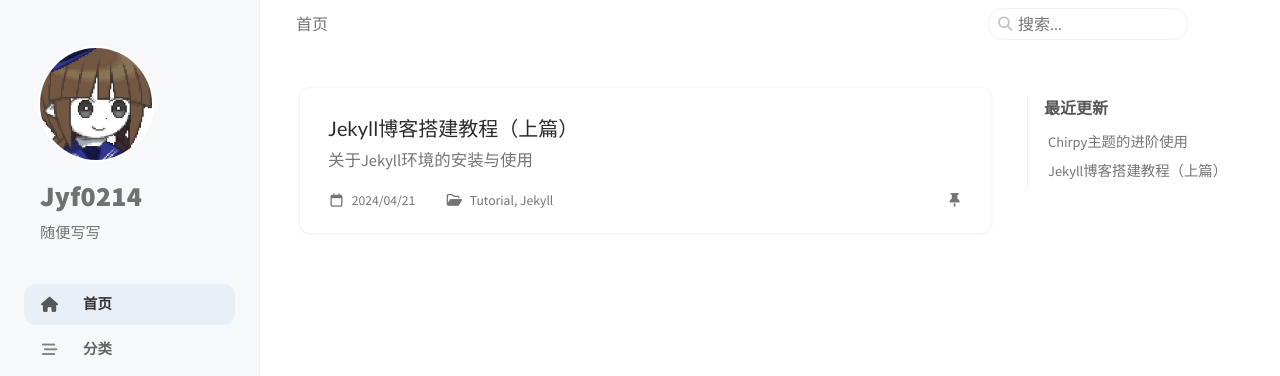
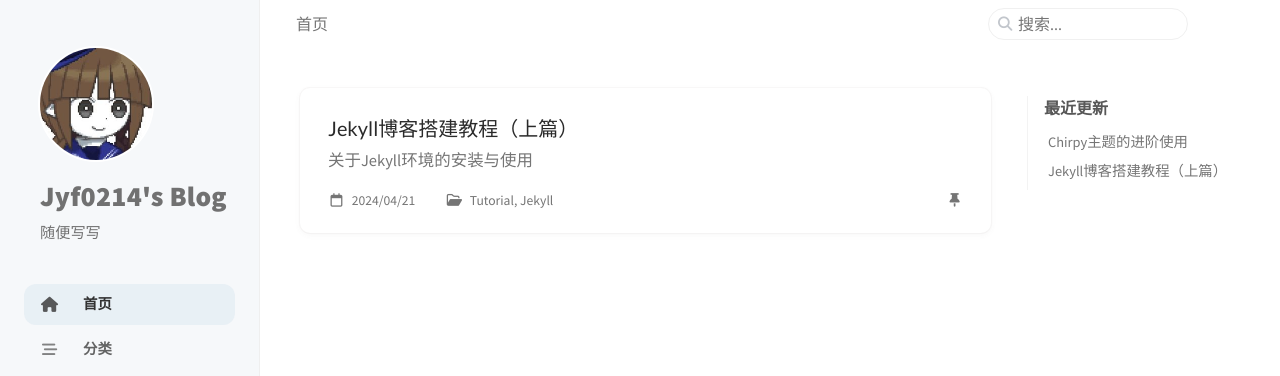
Before and after one commit to Jyf0214/Jyf0214.github.io, a Jekyll site: the page built from index.html, in a window 1280 px wide. Shown: the top 376 px of the page. Built offline with Jekyll 4.4.1, drawn with Linux system fonts in a browser that asks for light colours; cached includes are drawn as plain includes.

Commit message:
Update _config.yml

```diff
--- a/_config.yml
+++ b/_config.yml
@@ -14,7 +14,7 @@ timezone: Asia/Shanghai
 # jekyll-seo-tag settings › https://github.com/jekyll/jekyll-seo-tag/blob/master/docs/usage.md
 # ↓ --------------------------
 
-title: Jyf0214 # the main title
+title: Jyf0214's Blog # the main title
 
 tagline: 随便写写 # itx will display as the sub-title
 
```
